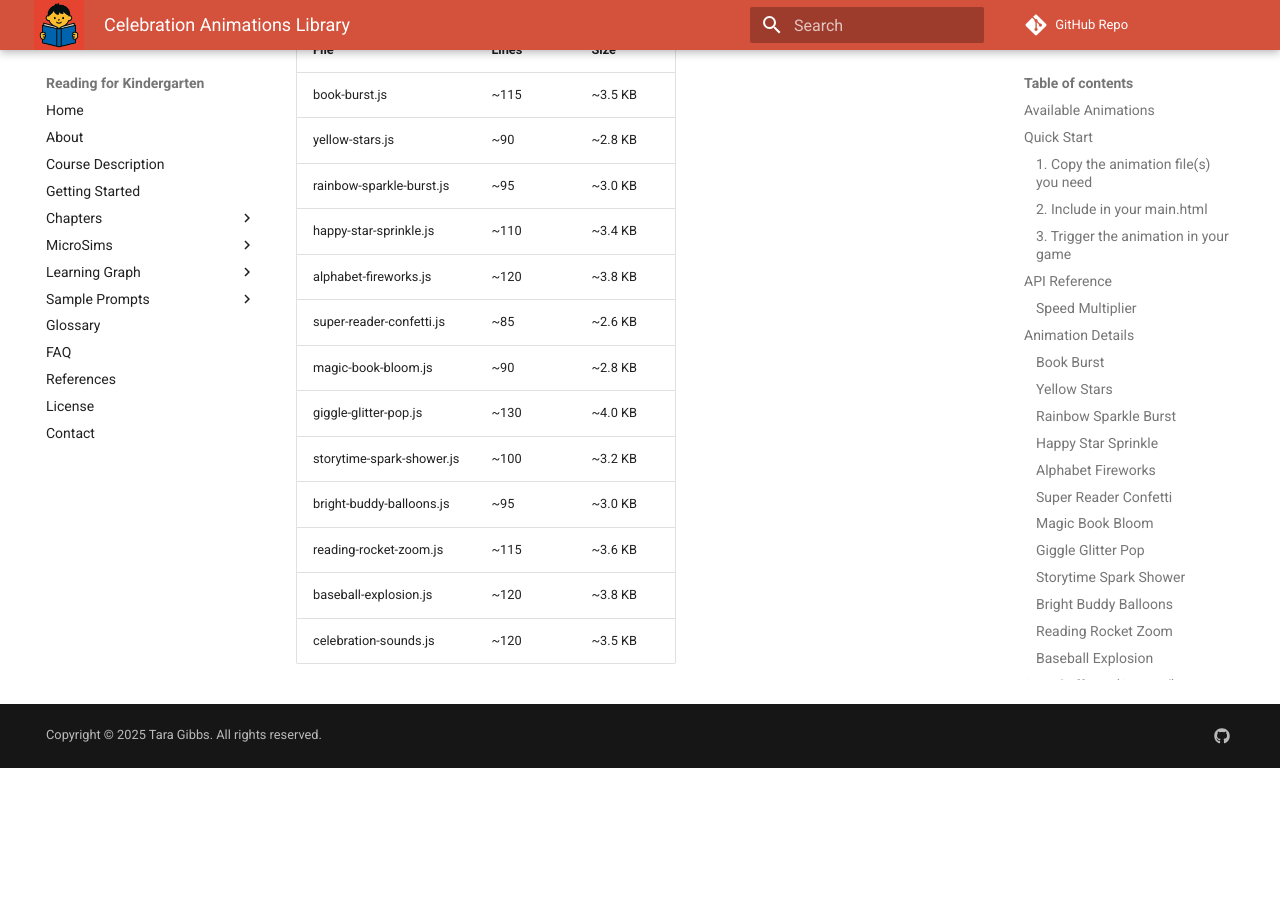
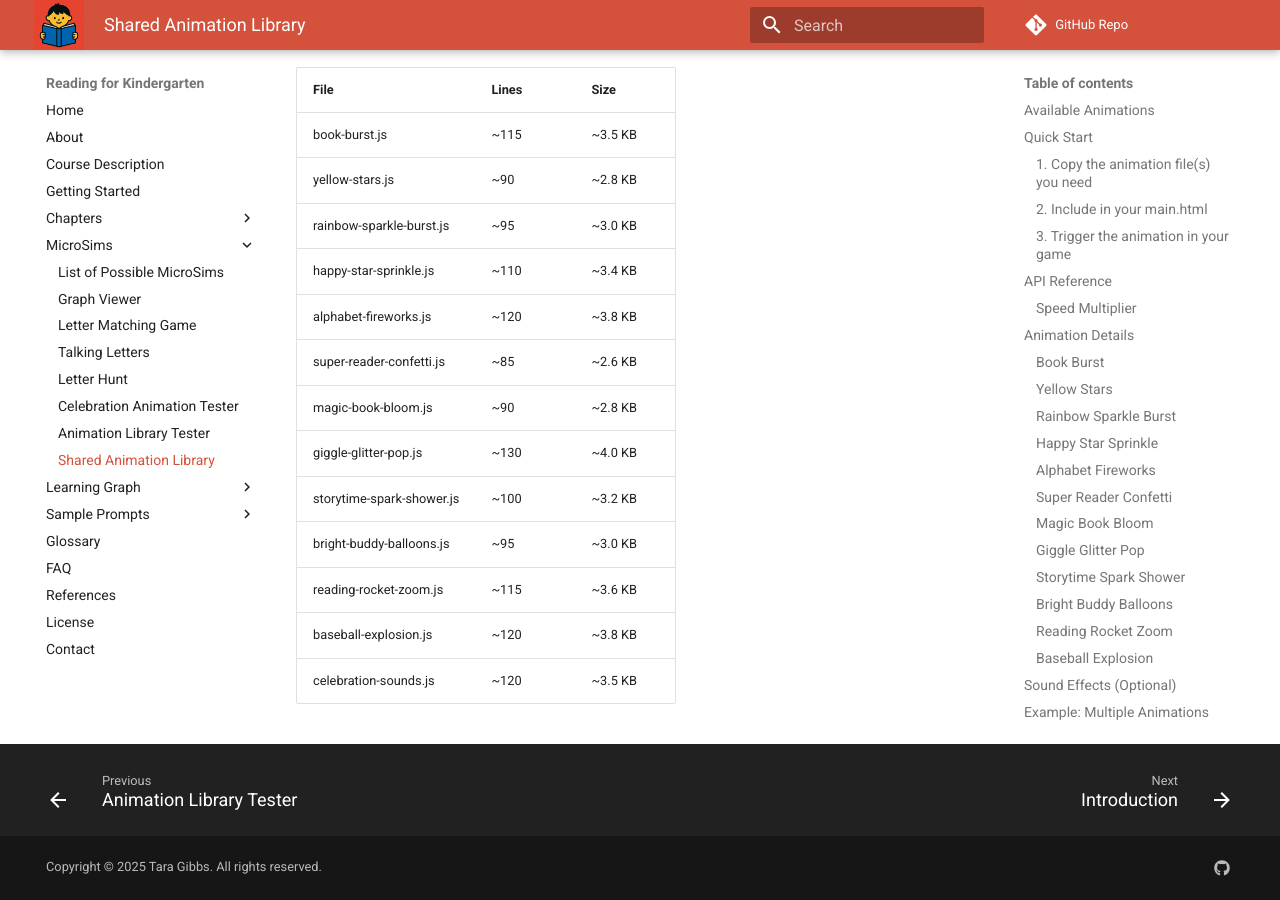
Before and after one commit to dmccreary/reading-for-kindergarten, an MkDocs documentation site: the page built from docs/sims/shared/animations/README.md, in a window 1280 px wide and 900 px high, scrolled down 5553 px. Built offline with MkDocs 1.6.1 and Material for MkDocs 9.7.7, drawn with Linux system fonts in a browser that asks for light colours; comment, search, counter and statistics services are not loaded; before the commit the page ends 6321 px from its top, so only the background shows below that.

Commit message:
updating content

```diff
--- a/mkdocs.yml
+++ b/mkdocs.yml
@@ -37,6 +37,9 @@
     - Talking Letters: sims/talking-letters/index.md
     - Letter Hunt: sims/letter-hunt/index.md
     - Celebration Animation Tester: sims/celebration-animation-tester/index.md
+    - Animation Library Tester: sims/animation-lib-tester/index.md
+    - Shared Animation Library: sims/shared/animations/README.md
+
 
   - Learning Graph:
     - Introduction: learning-graph/index.md
@@ -50,6 +53,9 @@
   - Sample Prompts:
     - Overview: prompts/index.md
     - Cover Prompt: prompts/cover.md
+    - Generate Icon: prompts/icon.md
+    - Baseball Explosion Animation: prompts/create-baseball-explosion-celebration-animation.md
+
   - Glossary: glossary.md
   - FAQ: faq.md
   - References: references.md
```
Also changed, not shown: docs/sims/shared/animations/baseball-explosion.js (+3 -5 lines), docs/prompts/create-baseball-explosion-celebration-animation.md (renamed from docs/prompts/create-baseball-explosion-celebratin-animation.md).
